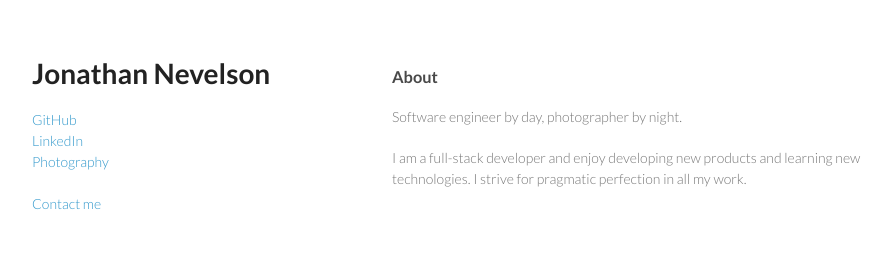
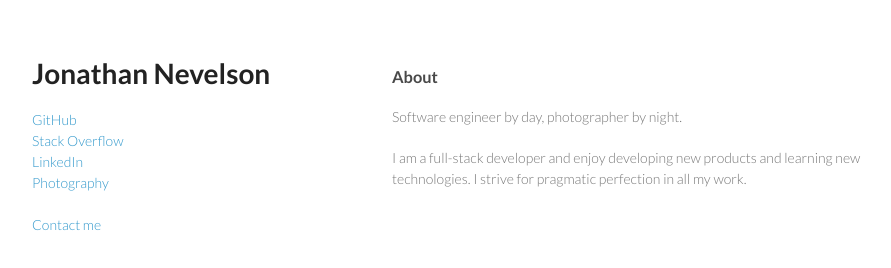
Before and after one commit to jnevelson/jnevelson.github.io, a plain HTML site: page index.html in a window 1280 px wide. Shown: the whole page, without its empty margins (178-1069 px from the left). Drawn offline with nearby package versions, Linux system fonts and the light colour scheme.

Commit message:
add stack overflow account link

```diff
--- a/index.html
+++ b/index.html
@@ -18,6 +18,7 @@
         <h1>Jonathan Nevelson</h1>
 
         <p class='view'><a href='https://github.com/jnevelson'>GitHub</a></p>
+        <p class='view'><a href='http://stackoverflow.com/users/469717/jonathan'>Stack Overflow</a></p>
         <p class='view'><a href='http://www.linkedin.com/in/jnevelson'>LinkedIn</a></p>
         <p class='view'><a href='http://jnevelsonphoto.com'>Photography</a></p>
         <br>
```
